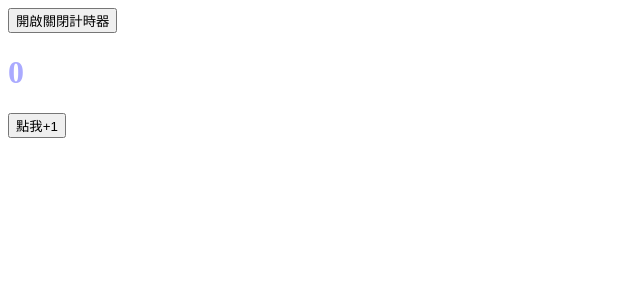
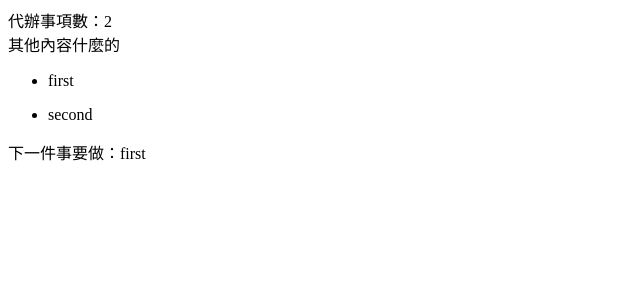
Before and after one commit to colleenchen/colleen-git, a React app in the folder react-web/: page / in a window 1280 px wide. Shown: the top 300 px of the page, without its empty margins (0-640 px from the left). Built offline with nearby package versions, Linux system fonts and the light colour scheme; the HTML template or start-up script is replaced by a standard one.

Commit message:
useContext

```diff
--- a/react-web/src/index.jsx
+++ b/react-web/src/index.jsx
@@ -1,89 +1,59 @@
-
-import React, { useState, useEffect } from 'react';
+import React, {
+    useState, createContext, useContext,
+} from 'react';
 import ReactDom from 'react-dom';
 import PropTypes from 'prop-types';
-import styles from './scss/index.scss';
-const SayHello = (props) => {
-    const { names } = props;
 
-    const isEmpty = value => value === '';
-    return (
-        <div
-            className={styles.mainBackground}
-            style={{ fontSize: 28 }}
-        >
-            {names.map(name => (
-                <div
-                    key={name}
-                    className={isEmpty(name) ? '' : styles.main}
-                >
-                    {`Hello ${isEmpty(name) ? 'World' : name}`}
-                </div>
-            ))}
-        </div>
-    );
-    // return names.map(name => (
-    //     <div key={name} className={`${styles.mainBackground} ${isEmpty(name) ? '' : styles.main}`}
-    //         style={{
-    //             fontSize: 28,
-    //         }}>
-    //         {`Hello ${isEmpty(name) ? 'HAPPY' : name}`}
-    //     </div>
-    // ));
+const TodoListContext = createContext();
+
+const Task = (props) => {
+    const { task } = props;
+    return <li>{task}</li>;
 };
 
+Task.propTypes = {
+    task: PropTypes.string,
+};
 
+Task.defaultProps = {
+    task: '',
+};
 
-const Counter = () => {
-    useEffect(() => {
-        console.log('Component Render 後執行');
-        return () => {
-            console.log('Component 移除執行');
-        }
-    }, []);
+const TodoList = () => {
+    const todoList = useContext(TodoListContext);
+    return todoList.map(task => (
+        <ul key={task}>
+            <Task task={task} />
+        </ul>
+    ));
+};
 
-    const [count, setCount] = useState(0);
-    useEffect(() => {
-        console.log(`State 改變後 ${count}`)
-        return () => {
-            console.log(`State 改變前 ${count}`);
-        };
-    }, [count]);
-    return (
-        <>
-            <h1 className={styles.main}>{count}</h1>
-            <button type='button' onClick={() => setCount(count + 1)}>
-                點我+1
-            </button>
-        </>
-    );
-}
+const TodoListPage = () => (
+    <div>
+        <div>其他內容什麼的</div>
+        <TodoList />
+    </div>
+);
+
+const CurrentTask = () => {
+    const todoList = useContext(TodoListContext);
+    return <div>{`下一件事要做：${todoList[0]}`}</div>;
+};
 
 const Main = () => {
-    const [hiddenCounter, setHiddenCounter] = useState(false);
+    const [todoList] = useState(['first', 'second']);
     return (
-        <>
-            <button type='button' onClick={() => setHiddenCounter(!hiddenCounter)}>
-                開啟關閉計時器
-            </button>
-            {hiddenCounter ? <SayHello names={['World', '', 'Apple', 'Red', 'Colleen']} /> : <Counter />}
-        </>
+        <TodoListContext.Provider value={todoList}>
+            <div>
+                <span>{`代辦事項數：${todoList.length}`}</span>
+                <TodoListPage />
+                <CurrentTask />
+            </div>
+        </TodoListContext.Provider>
     );
-}
-
-
-// 定義型別為陣列
-SayHello.propTypes = {
-    names: PropTypes.arrayOf(PropTypes.string),
-};
-
-//　沒給資料預設給的字串
-SayHello.defaultProps = {
-    names: ['Default string'],
 };
 
 ReactDom.render(
-    <div>
-        <Main />
-    </div>,
-    document.getElementById('root'));
+    <Main />,
+    document.getElementById('root'),
+);
```
